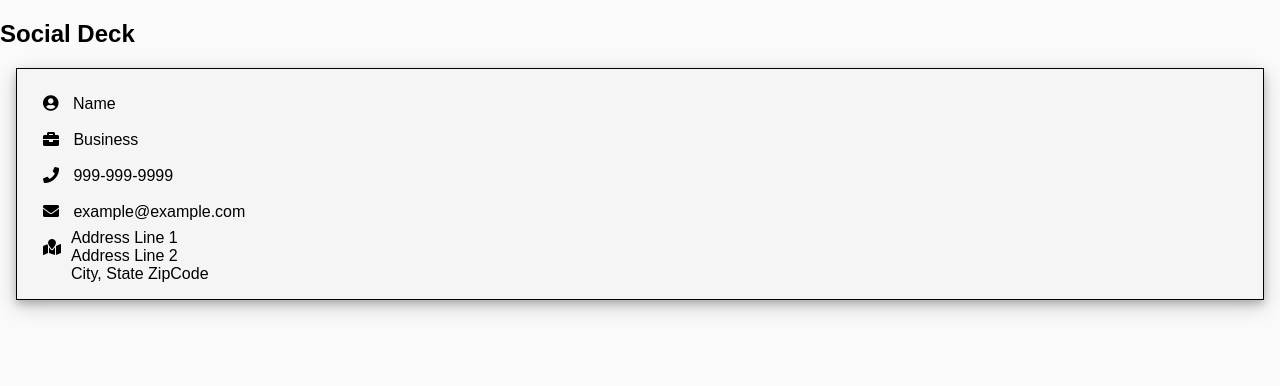
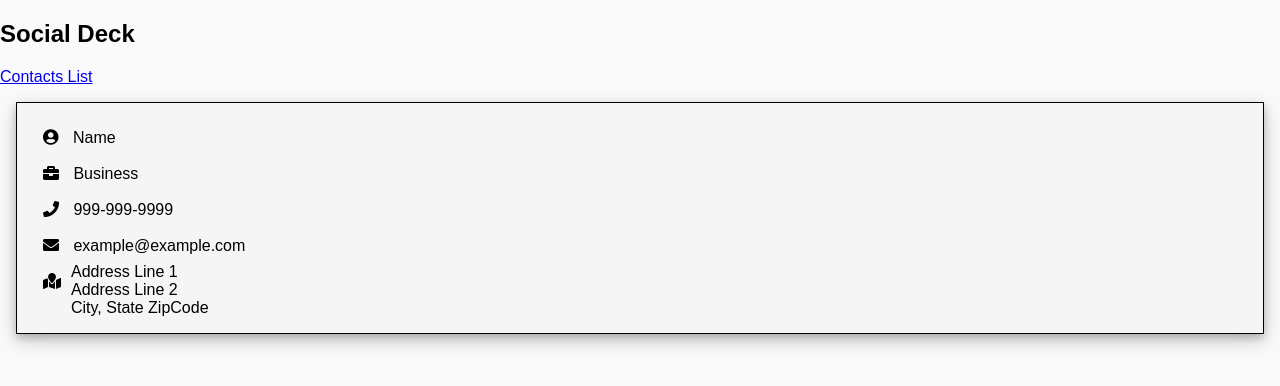
Before and after one commit to SocialDeck/socialdeck-frontend, a React (Create React App) app in the folder socialdeck-fe-app/: page /contacts/example-card in a window 1280 px wide. Shown: the top 386 px of the page. Built offline with nearby package versions, Linux system fonts and the light colour scheme.

Commit message:
added link to return to contacts after viewing example card

```diff
--- a/socialdeck-fe-app/src/ExampleCard.js
+++ b/socialdeck-fe-app/src/ExampleCard.js
@@ -1,8 +1,11 @@
 import React, { Component } from 'react'
+import { Link } from '@reach/router'
 
 class ExampleCard extends Component {
   render () {
     return (
+      <React.Fragment>
+        <Link to='/contacts'>Contacts List</Link>
         <div className='card'>
           <div className='cardLine'><i className='fas fa-user-circle cardIcon' /> Name</div>
           <div className='cardLine'><i className='fas fa-briefcase cardIcon' /> Business</div>
@@ -17,6 +20,8 @@ class ExampleCard extends Component {
             </div>
           </div>
         </div>
+      </React.Fragment>
+
     )
   }
 }
```
Lines whose indentation alone changed are shown as unchanged.
